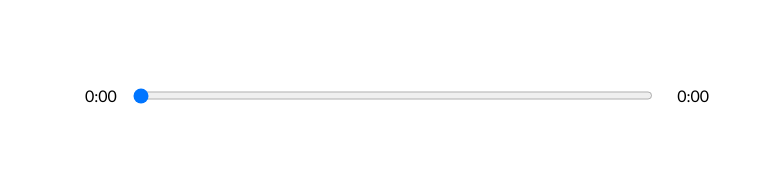
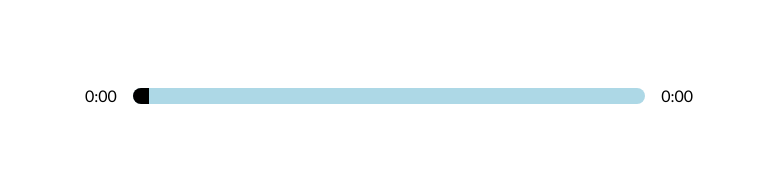
Before and after one commit to smfilho/react-player, a React (Create React App) app: page / in a window 1280 px wide. Shown: the part 445-616 px from the top of the page, without its empty margins (251-1027 px from the left). Built offline with nearby package versions, Linux system fonts and the light colour scheme.

Commit message:
Done: skip arrows, move library focus

```diff
--- a/src/App.js
+++ b/src/App.js
@@ -19,13 +19,23 @@
   const [songInfo, setSongInfo] = useState({
     currentTime: 0,
     duration: 0,
+    animationPercentage: 0,
   });
   const [libraryStatus, setLibraryStatus] = useState(false);
 
   const timeUpdateHandler = e => {
     const current = e.target.currentTime;
     const duration = e.target.duration;
-    setSongInfo({ ...songInfo, currentTime: current, duration });
+    //Calculating Percentage of song played so far
+    const roundedCurrent = Math.round(current);
+    const roundedDuration = Math.round(duration);
+    const animation = Math.round((roundedCurrent / roundedDuration) * 100);
+    setSongInfo({
+      ...songInfo,
+      currentTime: current,
+      duration,
+      animationPercentage: animation,
+    });
   };
 
   return (
@@ -45,6 +55,7 @@
       <Library
         audioRef={audioRef}
         songs={songs}
+        currentSong={currentSong}
         setCurrentSong={setCurrentSong}
         isPlaying={isPlaying}
         setSongs={setSongs}
--- a/src/components/Library.js
+++ b/src/components/Library.js
@@ -2,6 +2,7 @@
 
 const Library = ({
   songs,
+  currentSong,
   setCurrentSong,
   audioRef,
   isPlaying,
@@ -17,6 +18,7 @@
             key={song.id}
             id={song.id}
             songs={songs}
+            currentSong={currentSong}
             setCurrentSong={setCurrentSong}
             song={song}
             audioRef={audioRef}
--- a/src/components/LibrarySong.js
+++ b/src/components/LibrarySong.js
@@ -1,44 +1,23 @@
+import { playAudio } from '../util';
+
 const LibrarySong = ({
   song,
   setCurrentSong,
-  songs,
   audioRef,
   isPlaying,
-  id,
-  setSongs,
+  currentSong,
 }) => {
   const songSelectHandler = () => {
     setCurrentSong(song);
-    // Add active state
-    const newSongs = songs.map(song => {
-      if (song.id === id) {
-        return {
-          ...song,
-          active: true,
-        };
-      } else {
-        return {
-          ...song,
-          active: false,
-        };
-      }
-    });
-    setSongs(newSongs);
+
     // Check if the song is playing
-    if (isPlaying) {
-      const playPromise = audioRef.current.play();
-      if (playPromise !== undefined) {
-        playPromise.then(audio => {
-          audioRef.current.play();
-        });
-      }
-    }
+    playAudio(isPlaying, audioRef);
   };
 
   return (
     <div
       onClick={songSelectHandler}
-      className={`library-song ${song.active ? 'selected' : ''}`}
+      className={`library-song ${song.id === currentSong.id ? 'selected' : ''}`}
     >
       <img src={song.cover} alt={song.name}></img>
       <div className='song-description'>
--- a/src/components/Player.js
+++ b/src/components/Player.js
@@ -5,6 +5,7 @@
   faAngleRight,
   faPause,
 } from '@fortawesome/free-solid-svg-icons';
+import { playAudio } from '../util';
 
 const Player = ({
   audioRef,
@@ -45,16 +46,23 @@
     if (direction === 'skip-back') {
       if ((currentIndex - 1) % songs.length === -1) {
         setCurrentSong(songs[songs.length - 1]);
+        playAudio(isPlaying, audioRef);
         return;
       }
       setCurrentSong(songs[(currentIndex - 1) % songs.length]);
     }
+    playAudio(isPlaying, audioRef);
+  };
+  //Adding style to song duration bar
+  const trackAnim = {
+    transform: `translateX(${songInfo.animationPercentage}%)`,
   };
 
   return (
     <div className='player'>
       <div className='time-control'>
-        <p className='p_start-time'>{getTime(songInfo.currentTime)}</p>
+        <p>{getTime(songInfo.currentTime)}</p>
+        <div className='track'>
           <input
             min={0}
             max={songInfo.duration || 0}
@@ -62,7 +70,9 @@
             onChange={dragHandler}
             type='range'
           />
-        <p className='p_end-time'>{getTime(songInfo.duration)}</p>
+          <div style={trackAnim} className='animated-track'></div>
+        </div>
+        <p>{songInfo.duration ? getTime(songInfo.duration) : '0:00'}</p>
       </div>
       <div className='play-control'>
         <FontAwesomeIcon
--- a/src/styles/_player.scss
+++ b/src/styles/_player.scss
@@ -9,16 +9,15 @@
 .time-control {
   width: 50%;
   display: flex;
-  .p_start-time {
-    padding: 1rem;
-  }
+  align-items: center;
   input {
     width: 100%;
-    padding: 1rem 0rem;
+    -webkit-appearance: none;
+    background: transparent;
+    cursor: pointer;
   }
-
-  .p_end-time {
-    padding: 1rem 0 1rem 1.5rem;
+  p {
+    padding: 1rem;
   }
 }
 
@@ -32,3 +31,32 @@
     cursor: pointer;
   }
 }
+
+input[type='range']:focus {
+  outline: none;
+}
+input[type='range']::-webkit-slider-thumb {
+  -webkit-appearance: none;
+  height: 16px;
+  width: 16px;
+  background: black;
+}
+.track {
+  background: lightblue;
+  width: 100%;
+  height: 1rem;
+  position: relative;
+  border-radius: 1rem;
+  overflow: hidden;
+}
+
+.animate-track {
+  background: rgb(204, 204, 204);
+  width: 100%;
+  height: 100%;
+  position: absolute;
+  top: 0;
+  left: 0;
+  transform: translateX(0%);
+  pointer-events: none;
+}
--- /dev/null
+++ b/src/util.js
@@ -0,0 +1,10 @@
+export const playAudio = (isPlaying, audioRef) => {
+  if (isPlaying) {
+    const playPromise = audioRef.current.play();
+    if (playPromise !== undefined) {
+      playPromise.then(audio => {
+        audioRef.current.play();
+      });
+    }
+  }
+};
```
Lines whose indentation alone changed are shown as unchanged.
